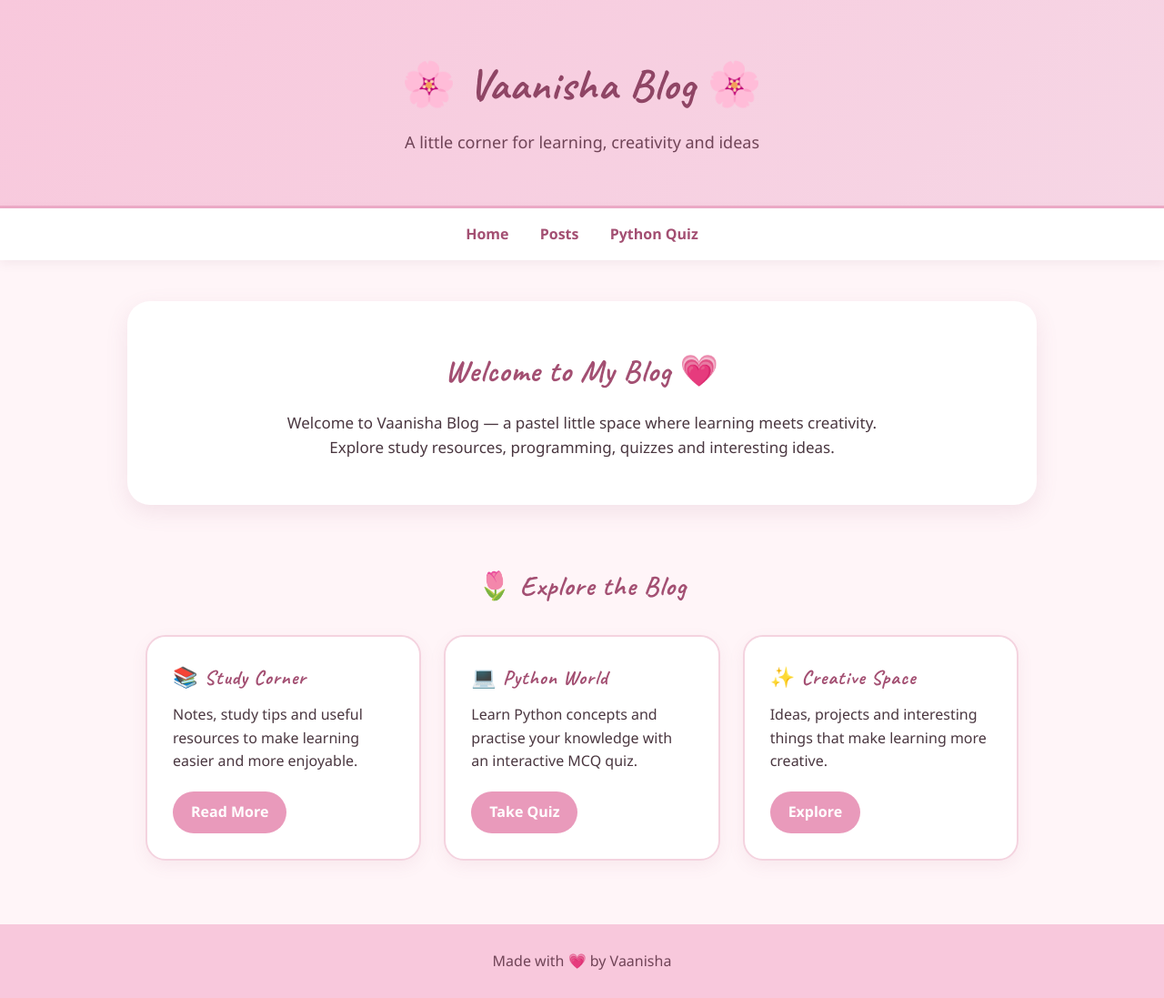
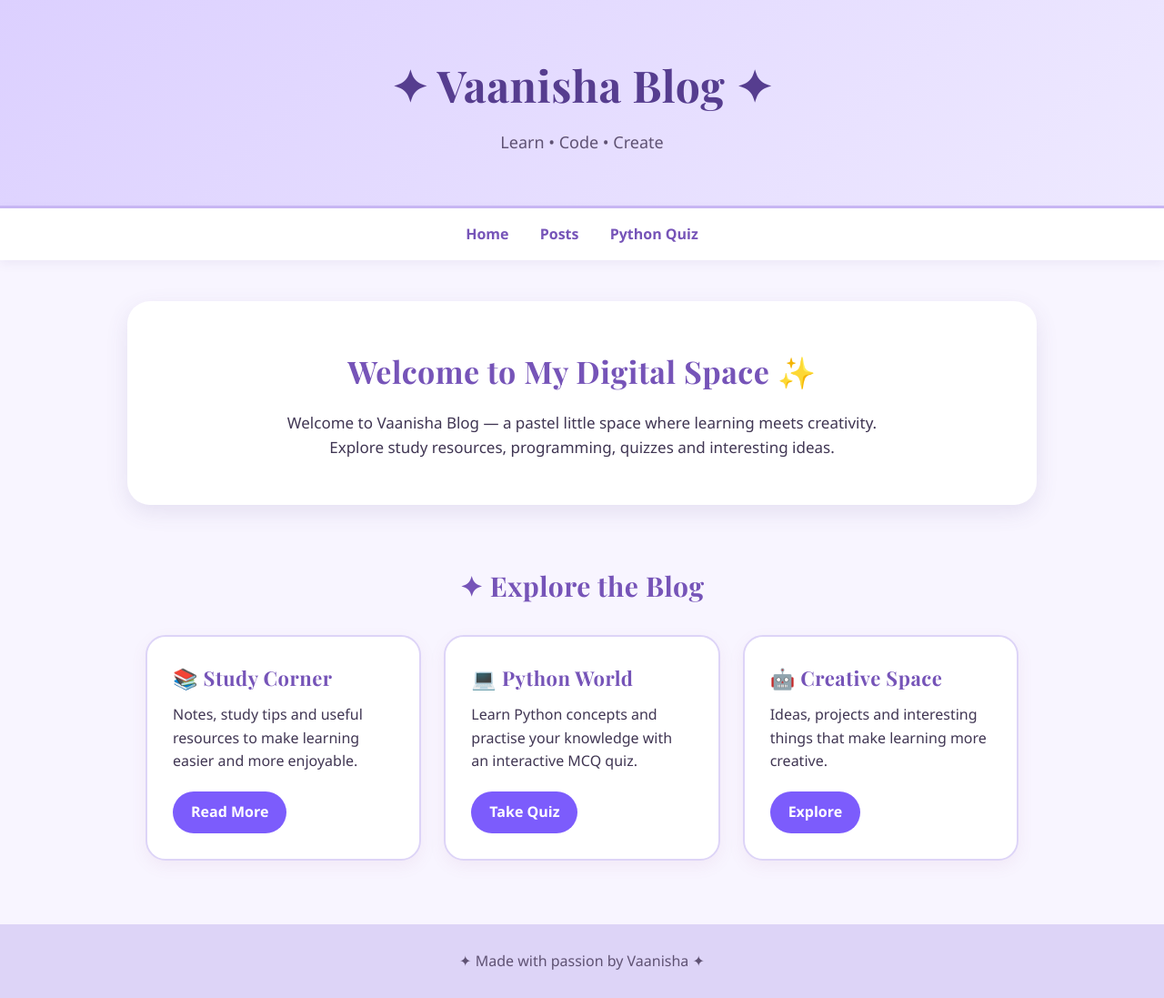
Before and after one commit to kumarz77-hue/vaanisha-s-blog-, a plain HTML site: page index.html in a window 1280 px wide. Shown: the whole page at 91% size. Drawn offline with nearby package versions, Linux system fonts and the light colour scheme.

Commit message:
Update index.html

```diff
--- a/index.html
+++ b/index.html
@@ -7,35 +7,36 @@
     <title>Vaanisha Blog</title>
 
     <style>
-        @import url('https://fonts.googleapis.com/css2?family=Caveat:wght@500;600;700&family=Quicksand:wght@400;500;600;700&display=swap');
+        @import url('https://fonts.googleapis.com/css2?family=DM+Sans:wght@400;500;600;700&family=Playfair+Display:wght@600;700&display=swap');
 
 body {
-    font-family: 'Quicksand', sans-serif;
+    font-family: 'DM Sans', sans-serif;
 }
 
 header h1,
 .hero h2,
 .posts h2,
 .card h3 {
-    font-family: 'Caveat', cursive;
-    letter-spacing: 1px;
+    font-family: 'Playfair Display', serif;
+    letter-spacing: 0.5px;
 }
 
 header h1 {
-    font-size: 58px;
+    font-size: 52px;
 }
 
 .hero h2 {
-    font-size: 42px;
+    font-size: 38px;
 }
 
 .posts h2 {
-    font-size: 38px;
+    font-size: 34px;
 }
 
 .card h3 {
-    font-size: 30px;
+    font-size: 25px;
 }
+
         * {
             box-sizing: border-box;
             margin: 0;
@@ -44,45 +45,45 @@ header h1 {
 
         body {
             font-family: "Segoe UI", sans-serif;
-            background: #fff5f8;
-            color: #4a3740;
+            background: #f8f5ff;
+            color:  #403653;
             line-height: 1.6;
         }
 
         header {
-            background: linear-gradient(135deg, #f8c8dc, #f6d6e5);
+            background: linear-gradient(135deg, #dcd0ff, #eee9ff);
             padding: 55px 20px;
             text-align: center;
-            border-bottom: 3px solid #edabc7;
+            border-bottom: 3px solid #c9b8f5;
         }
 
         header h1 {
             font-size: 48px;
-            color: #8f4565;
+            color:  #563d8f;
             margin-bottom: 10px;
         }
 
         header p {
             font-size: 18px;
-            color: #704457;
+            color:#5f5273 ;
         }
 
         nav {
             background: white;
             padding: 16px;
             text-align: center;
-            box-shadow: 0 3px 12px rgba(120, 70, 90, 0.08);
+            box-shadow: 0 3px 12px rgba(90, 70, 140, 0.08);
         }
 
         nav a {
             text-decoration: none;
-            color: #a34f72;
+            color: #7654b8;
             font-weight: bold;
             margin: 0 15px;
         }
 
         nav a:hover {
-            color: #d16b96;
+            color: #9b7ed8;
         }
 
         .hero {
@@ -92,11 +93,11 @@ header h1 {
             text-align: center;
             background: white;
             border-radius: 25px;
-            box-shadow: 0 8px 25px rgba(160, 90, 120, 0.12);
+            box-shadow: 0 8px 25px rgba(90, 70, 140, 0.12);
         }
 
         .hero h2 {
-            color: #a34f72;
+            color:#7654b8;
             font-size: 34px;
             margin-bottom: 15px;
         }
@@ -115,7 +116,7 @@ header h1 {
 
         .posts h2 {
             text-align: center;
-            color: #a34f72;
+            color: #7654b8;
             margin-bottom: 30px;
             font-size: 30px;
         }
@@ -130,12 +131,12 @@ header h1 {
             background: white;
             padding: 28px;
             border-radius: 22px;
-            border: 2px solid #f4d3df;
-            box-shadow: 0 6px 18px rgba(160, 90, 120, 0.08);
+            border: 2px solid #ddd4f7;
+            box-shadow: 0 6px 18px rgba(160, 90, 140, 0.08);
         }
 
         .card h3 {
-            color: #a34f72;
+            color:#7654b8;
             margin-bottom: 10px;
             font-size: 22px;
         }
@@ -147,7 +148,7 @@ header h1 {
         .button {
             display: inline-block;
             text-decoration: none;
-            background: #e99abb;
+            background: #7c5cfc;
             color: white;
             padding: 10px 20px;
             border-radius: 25px;
@@ -155,15 +156,15 @@ header h1 {
         }
 
         .button:hover {
-            background: #d97fa5;
+            background:#6346c7;
         }
 
         footer {
             margin-top: 50px;
             padding: 28px;
             text-align: center;
-            background: #f8c8dc;
-            color: #704457;
+            background: #ddd4f7;
+            color: #5f5273;
         }
 
         @media (max-width: 600px) {
@@ -187,10 +188,10 @@ header h1 {
 <body>
 
     <header>
-        <h1>🌸 Vaanisha Blog 🌸</h1>
+        <h1>✦ Vaanisha Blog ✦</h1>
 
         <p>
-            A little corner for learning, creativity and ideas
+          Learn • Code • Create
         </p>
     </header>
 
@@ -202,7 +203,7 @@ header h1 {
 
     <section class="hero">
 
-        <h2>Welcome to My Blog 💗</h2>
+        <h2>Welcome to My Digital Space ✨</h2>
 
         <p>
             Welcome to Vaanisha Blog — a pastel little space where
@@ -214,7 +215,7 @@ header h1 {
 
     <section class="posts" id="posts">
 
-        <h2>🌷 Explore the Blog</h2>
+        <h2>✦ Explore the Blog</h2>
 
         <div class="cards">
 
@@ -252,7 +253,7 @@ header h1 {
 
             <div class="card">
 
-                <h3>✨ Creative Space</h3>
+                <h3>🤖 Creative Space</h3>
 
                 <p>
                     Ideas, projects and interesting things that make
@@ -273,7 +274,7 @@ header h1 {
     <footer>
 
         <p>
-            Made with 💗 by Vaanisha
+            ✦ Made with passion by Vaanisha ✦
         </p>
 
     </footer>
```
